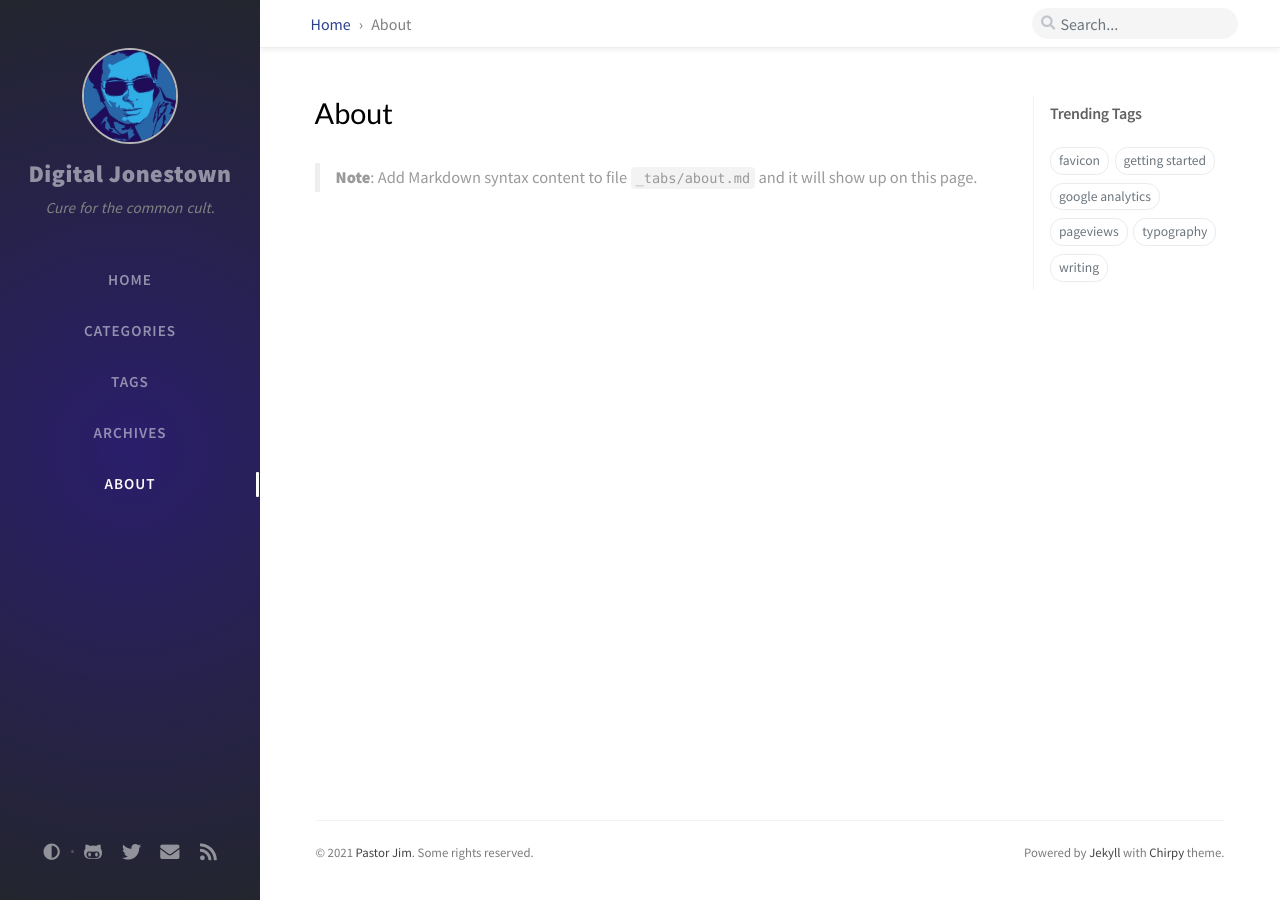
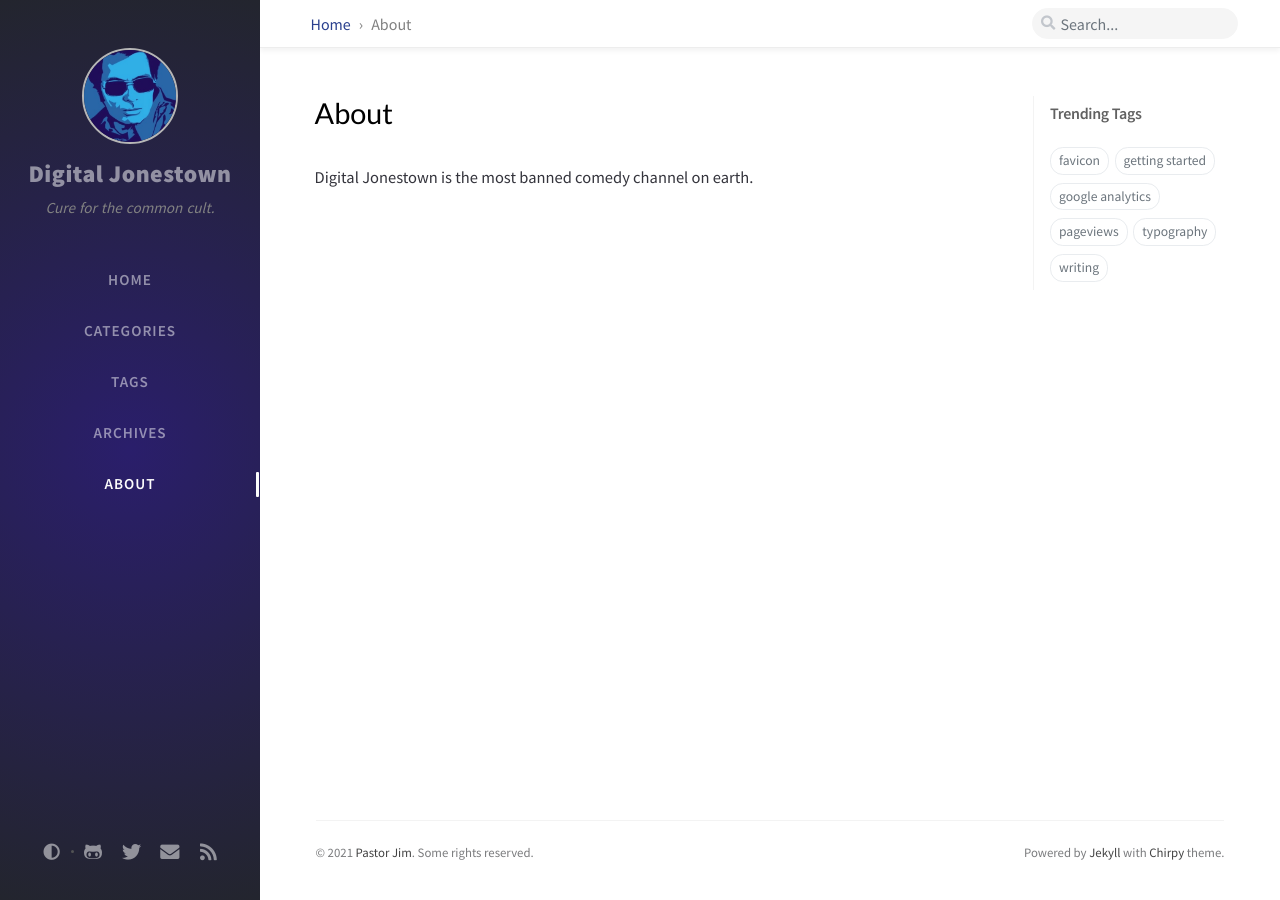
Before and after one commit to digitaljonestown/digitaljonestown.github.io, a Jekyll site: the page built from _tabs/about.md, in a window 1280 px wide. Built offline with Jekyll 4.4.1, drawn with Linux system fonts in a browser that asks for light colours; nearby versions of some CDN libraries; comment, search, counter and statistics services are not loaded.

Commit message:
about + remove github links

```diff
--- a/_config.yml
+++ b/_config.yml
@@ -26,7 +26,7 @@ description: >-                        # used by seo meta and the atom feed
 url: 'https://digitaljonestown.com'
 
 github:
-  username: digitaljonestown             # change to your github username
+#  username: digitaljonestown             # change to your github username
 
 twitter:
   username: digijonestown            # change to your twitter username
@@ -39,7 +39,7 @@ social:
   links:
     # The first element serves as the copyright owner's link
     - https://twitter.com/digijonestown      # change to your twitter homepage
-    - https://github.com/digitaljonestown       # change to your github homepage
+#    - https://github.com/digitaljonestown       # change to your github homepage
     # Uncomment below to add more social links
     # - https://www.facebook.com/username
     # - https://www.linkedin.com/in/username
--- a/_tabs/about.md
+++ b/_tabs/about.md
@@ -4,5 +4,4 @@ icon: fas fa-info
 order: 4
 ---
 
-
-> **Note**: Add Markdown syntax content to file `_tabs/about.md` and it will show up on this page.
+Digital Jonestown is the most banned comedy channel on earth.
```
